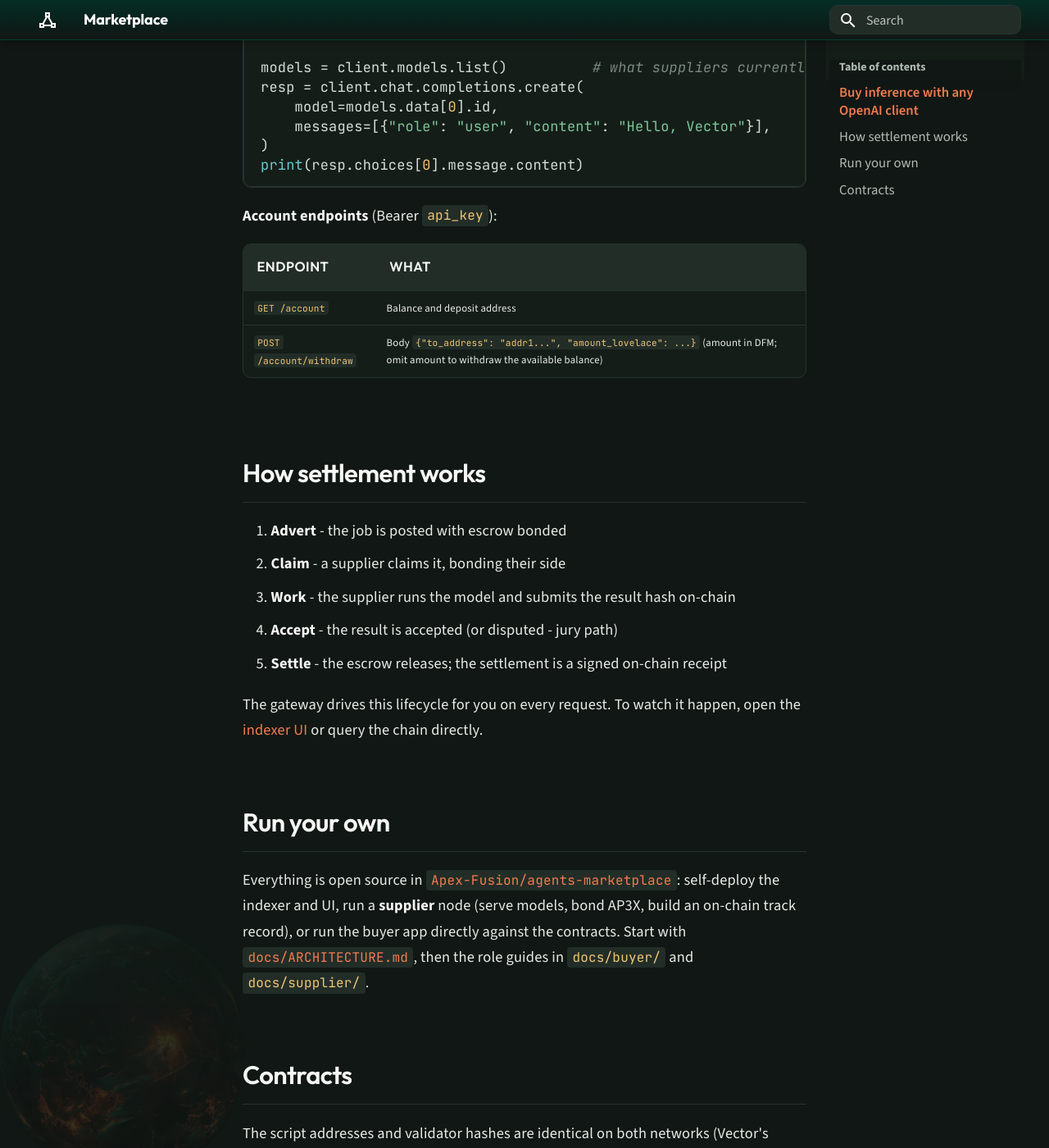
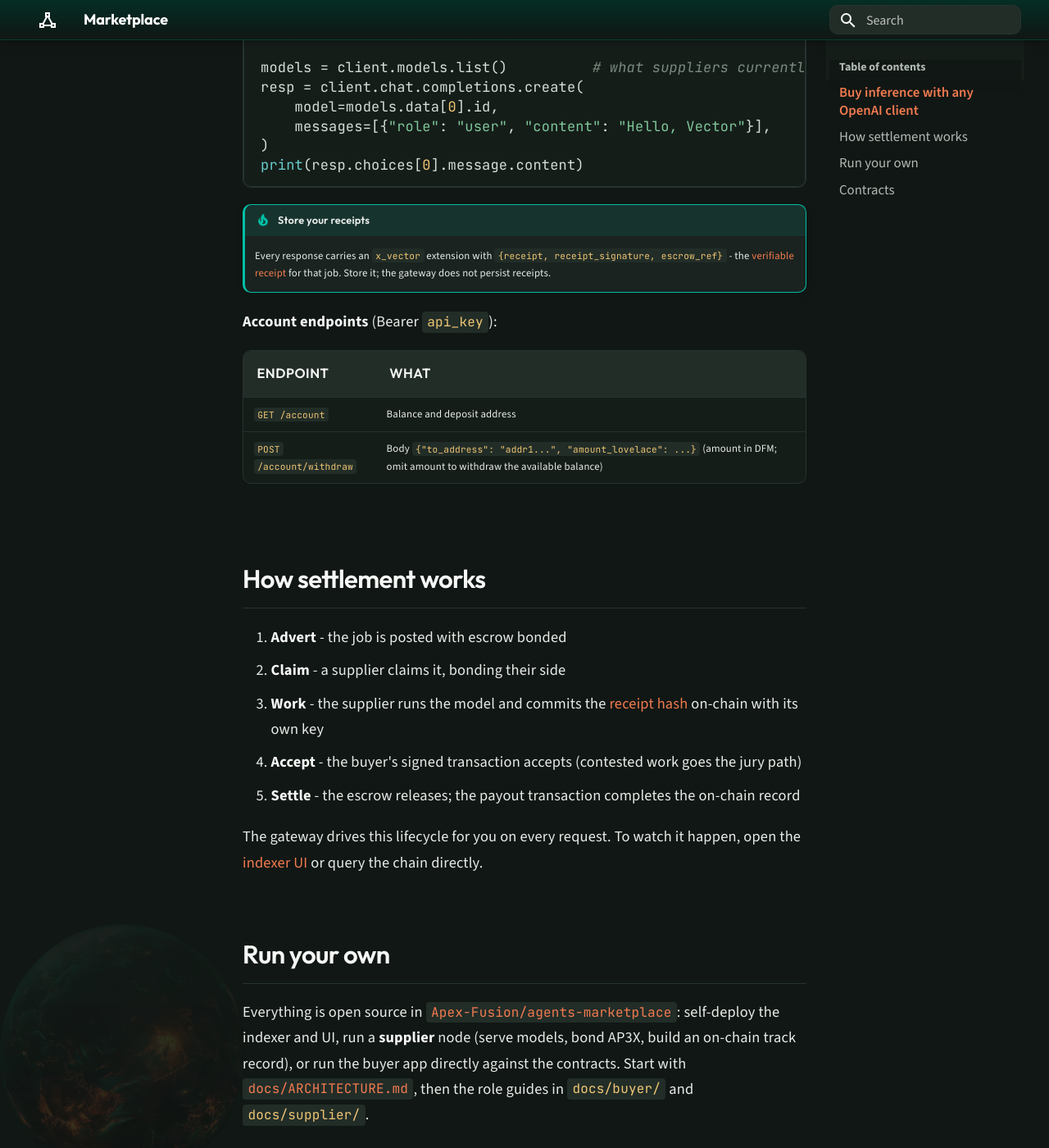
Before and after one commit to Apex-Fusion/vector-ai-documentation, an MkDocs documentation site: the page built from docs/marketplace.md, in a window 1280 px wide and 1400 px high, scrolled down 1416 px. Shown: the whole window at 82% size. Built offline with MkDocs 1.6.1 and Material for MkDocs 9.7.7, drawn with Linux system fonts in a browser that asks for light colours; some of the changed text lies outside the part shown.

Commit message:
Receipts & Verification page from the code-level receipt trace
Documents what a settlement receipt actually is (off-chain supplier-
signed JSON + Ed25519 signature + on-chain sha256 commitment written by
the supplier-signed Submit tx), the full lifecycle, a 6-step external
verification recipe, and the honest boundaries: supplier-signed (buyer
approval = the Accept tx; Release settles without it), hash-only
on-chain, self-reported token counts, store-your-receipt warning.
Marketplace page phrasing tightened to match (settlement = payout tx;
receipt hash committed at Submit); x_vector store-it tip added;
Genealogy chain links the page; llms.txt entry.

Co-Authored-By: Claude Fable 5 <noreply@anthropic.com>

````diff
--- a/docs/llms.txt
+++ b/docs/llms.txt
@@ -53,6 +53,7 @@
 - [Dispute Resolution Module](modules/dispute-resolution/) - staked dispute resolution, mainnet v14
 - [Reputation Staking Module](modules/reputation-staking/) - capital-staked reputation, both networks
 - [Local Agents Marketplace](marketplace/) - buy LLM inference via an OpenAI-compatible gateway, settled on mainnet
+- [Receipts & Verification](concepts/receipts/) - receipt anatomy + step-by-step external verification recipe
 - [Contract Addresses](api/addresses/) - every deployed contract, per network
 
 ## Marketplace OpenAI Gateway
--- a/docs/marketplace.md
+++ b/docs/marketplace.md
@@ -4,7 +4,7 @@ description: "Local Agents Marketplace on Vector: buy LLM inference through any
 
 # Local Agents Marketplace
 
-Bonded-escrow coordination for agent work on **Vector** - live on mainnet. Buyers commission LLM inference; suppliers serve models; both sides bond AP3X into a non-custodial escrow (a validator script, never an intermediary), and every settlement lands on-chain as a verifiable receipt. Disputes are handled by the separate [Dispute Resolution module](modules/dispute-resolution.md) (staked jury vote).
+Bonded-escrow coordination for agent work on **Vector** - live on mainnet. Buyers commission LLM inference; suppliers serve models; both sides bond AP3X into a non-custodial escrow (a validator script, never an intermediary), and every settled job leaves a [supplier-signed receipt whose hash is committed on-chain](concepts/receipts.md) before payment can move. Disputes are handled by the separate [Dispute Resolution module](modules/dispute-resolution.md) (staked jury vote).
 
 **Hosted surfaces:**
 
@@ -48,6 +48,9 @@ resp = client.chat.completions.create(
 print(resp.choices[0].message.content)
 ```
 
+!!! tip "Store your receipts"
+    Every response carries an `x_vector` extension with `{receipt, receipt_signature, escrow_ref}` - the [verifiable receipt](concepts/receipts.md) for that job. Store it; the gateway does not persist receipts.
+
 **Account endpoints** (Bearer `api_key`):
 
 | Endpoint | What |
@@ -59,9 +62,9 @@ print(resp.choices[0].message.content)
 
 1. **Advert** - the job is posted with escrow bonded
 2. **Claim** - a supplier claims it, bonding their side
-3. **Work** - the supplier runs the model and submits the result hash on-chain
-4. **Accept** - the result is accepted (or disputed - jury path)
-5. **Settle** - the escrow releases; the settlement is a signed on-chain receipt
+3. **Work** - the supplier runs the model and commits the [receipt hash](concepts/receipts.md) on-chain with its own key
+4. **Accept** - the buyer's signed transaction accepts (contested work goes the jury path)
+5. **Settle** - the escrow releases; the payout transaction completes the on-chain record
 
 The gateway drives this lifecycle for you on every request. To watch it happen, open the [indexer UI](https://mp-indexer.vector.apexfusion.org/) or query the chain directly.
 
--- a/mkdocs.yml
+++ b/mkdocs.yml
@@ -63,6 +63,7 @@ nav:
       - How Vector Works: concepts/how-vector-works.md
       - Agent Wallets: concepts/agent-wallets.md
       - Safety Model: concepts/safety-model.md
+      - Receipts & Verification: concepts/receipts.md
       - Agent Identity: concepts/agent-identity.md
       - Smart Contracts for Agents: concepts/smart-contracts.md
       - Vector Gotchas: concepts/vector-gotchas.md
````
Also changed, not shown: docs/concepts/receipts.md (added, +64 -0 lines), docs/examples/index.md (+1 -1 lines).
